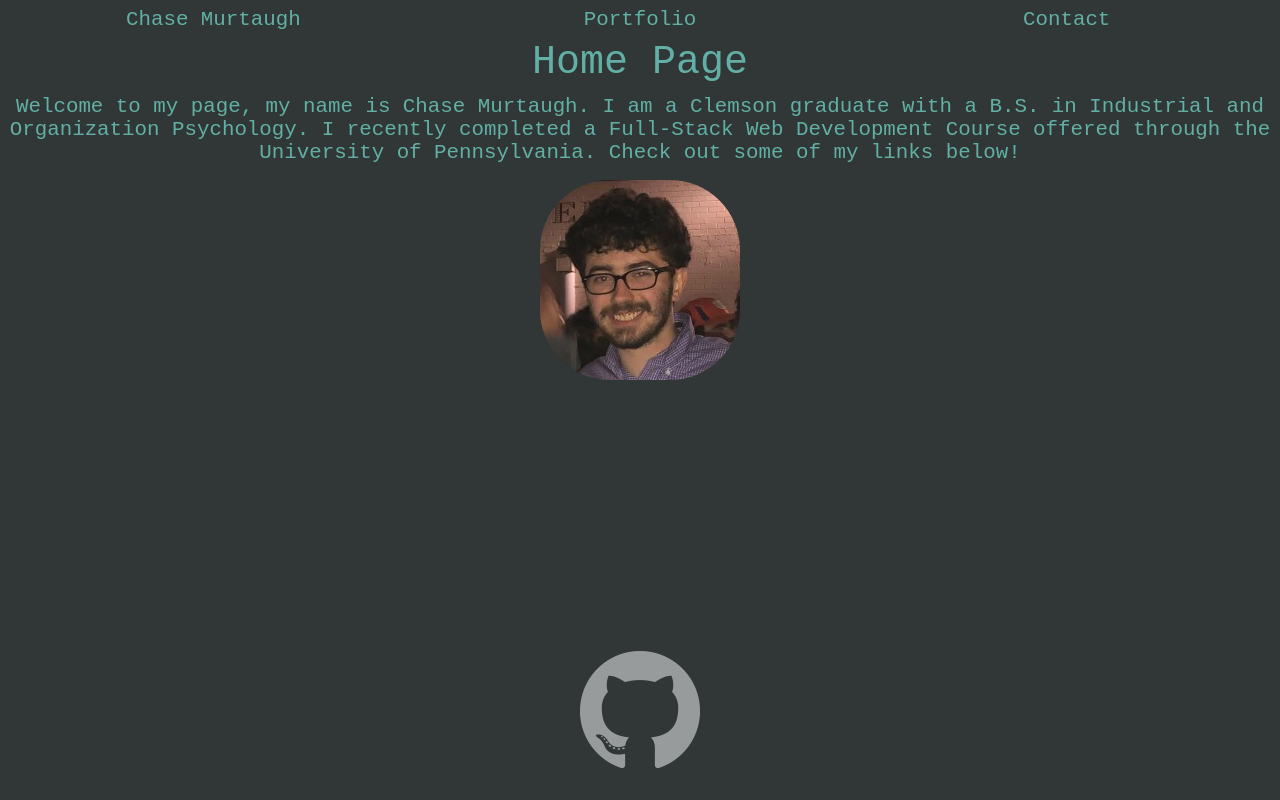
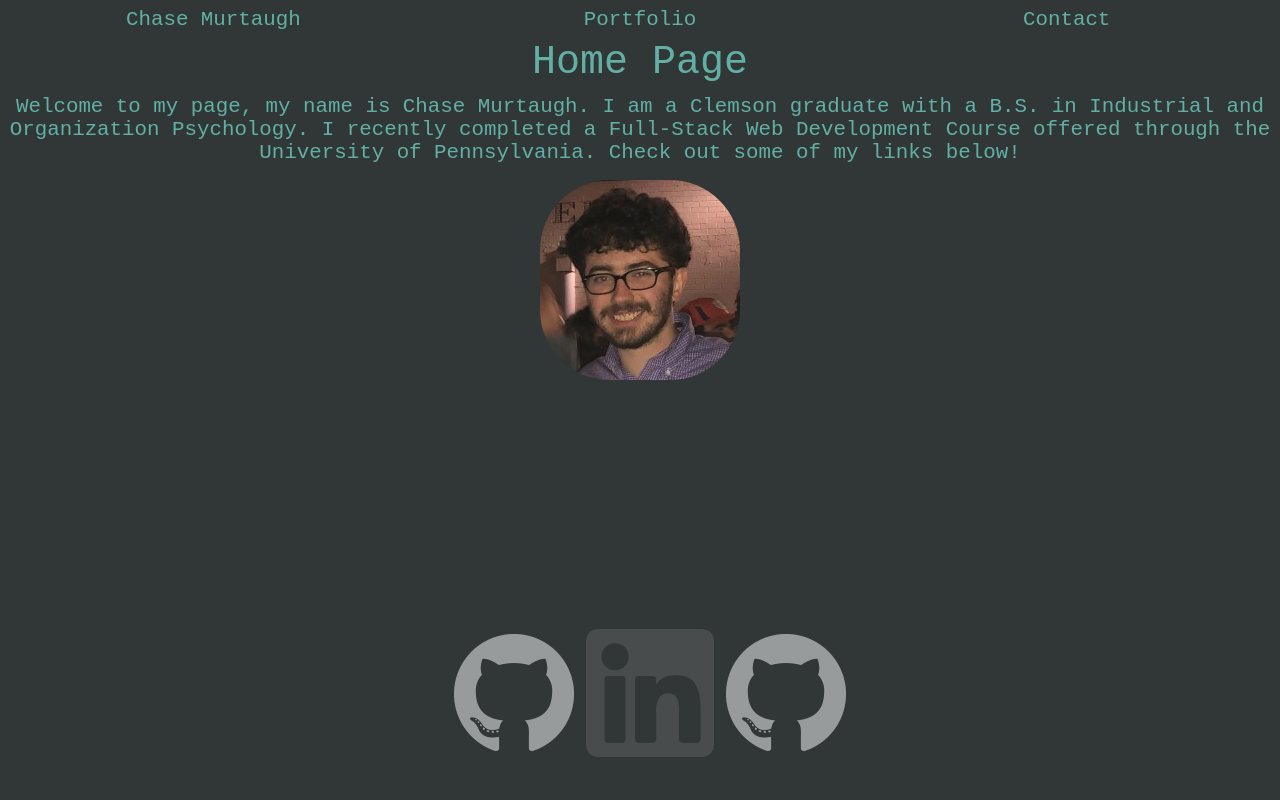
Before and after one commit to Daelso/react-portfolio, a React (Create React App) app in the folder my-portfolio/: page / in a window 1280 px wide. Built offline with nearby package versions, Linux system fonts and the light colour scheme.

Commit message:
Some footer changes

```diff
--- a/my-portfolio/src/components/pages/Home.js
+++ b/my-portfolio/src/components/pages/Home.js
@@ -2,6 +2,7 @@ import React from 'react';
 import pfp from '../../imgs/pfp.jpg'
 import '../../styles/homepage.css'
 import github from '../../imgs/github.png'
+import linkedin from '../../imgs/linkedin.png'
 
 export default function Home() {
   return (
@@ -14,9 +15,20 @@ export default function Home() {
       src={pfp}
 	  alt= "My PFP"
 	  />
-    <footer className= "footer">
-	<a className="links" href='https://github.com/Daelso'><img src={github} alt="Github"/></a>
-	  </footer>
+
+<div class="footerWrap">
+    <div class="footer">
+      <div class="footerContent">
+      <a className="links" href='https://github.com/Daelso'><img src={github} alt="Github"/></a>
+      &nbsp;
+      <a className="links" href='https://www.linkedin.com/in/chase-murtaugh-71ba82109/'><img src={linkedin} alt="LinkedIn"/></a>
+      &nbsp;
+      <a className="links" href='https://github.com/Daelso'><img src={github} alt="Github"/></a>
+      &nbsp;
+      </div>
+    </div>
+</div>
+
     </div>
   );
 }
--- a/my-portfolio/src/styles/homepage.css
+++ b/my-portfolio/src/styles/homepage.css
@@ -11,20 +11,31 @@
     clear:both;
 }
 
-.footer{
-    position: fixed;
-    bottom: 0;
-    width: 100%;
-    /* Height of the footer*/
-    height: 150px;
+.footerWrap {
+    width:100%;
+    position:fixed;
+    bottom: 0px;
 }
+.footer {
+    width:400px;
+    margin:auto;
+}
+.footerContent {
+    float:left;
+    width:100%;
+    padding:20px 0;
+    margin-left: 10px;
+}
+.footer p {float:left; width:100%; text-align:center; }
 
 .links{
     opacity: 50%;
+    filter: grayscale(100%);
 }
 
 .links:hover{
     opacity: 100%;
+    filter: grayscale(0%);
 }
 
 .nav>li>a:hover,
```
Also changed, not shown: my-portfolio/src/imgs/linkedin.png (added).
